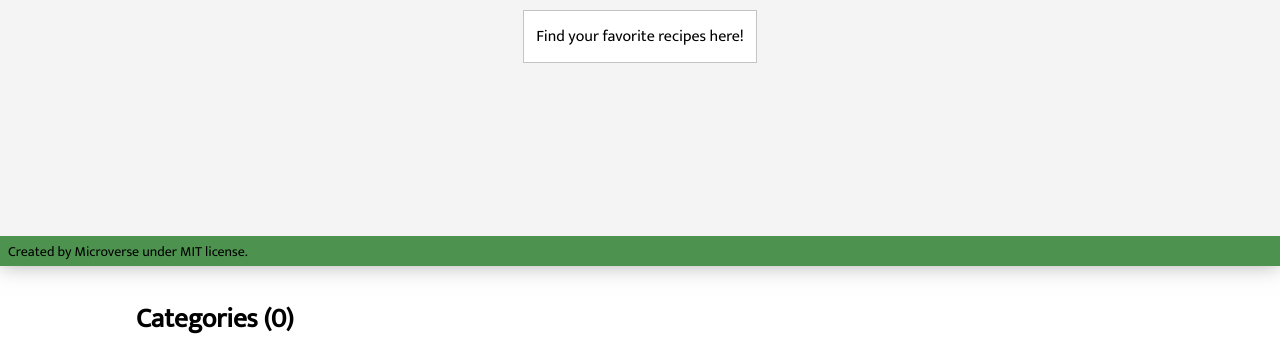
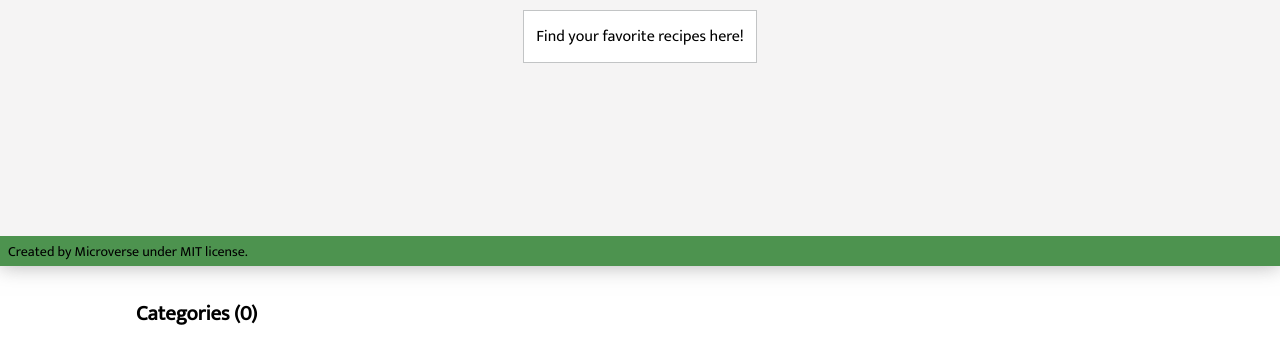
Before and after one commit to anagudelogu/capstone-two, a website built with webpack: page src/index.html in a window 1280 px wide. Shown: the part 534-882 px from the top of the page. Built offline with nearby package versions, Linux system fonts and the light colour scheme; no server answers.

Commit message:
Fix landing counter

```diff
--- a/src/index.css
+++ b/src/index.css
@@ -155,6 +155,11 @@ span.image {
   display: flex;
   flex-direction: column;
   gap: 40px;
+}
+
+.landing__counter.counter {
+  width: 80%;
+  font-size: 1.3rem;
 }
 
 .hero {
--- a/src/modules/app.js
+++ b/src/modules/app.js
@@ -88,7 +88,7 @@ class App {
     const allLikes = await InvolvementAPI.getAllLikes();
     const currentCategory = new CurrentCategory(categories);
     UserInterface.displayRecipes(currentCategory.meals, allLikes);
-    UserInterface.counterText('Recipes');
+    UserInterface.counterText(categoryName + ' Recipes');
     App.hideLanding();
     App.toggleMenu();
   }
```
